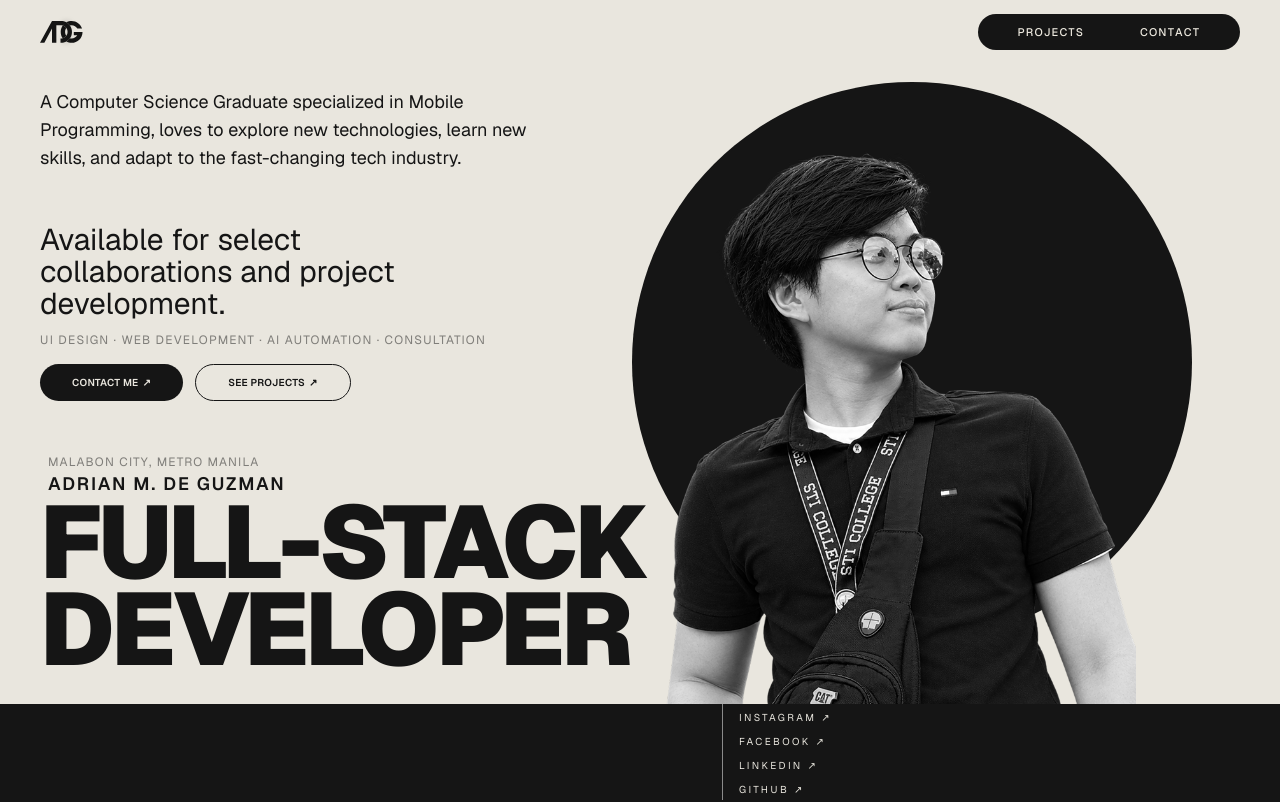
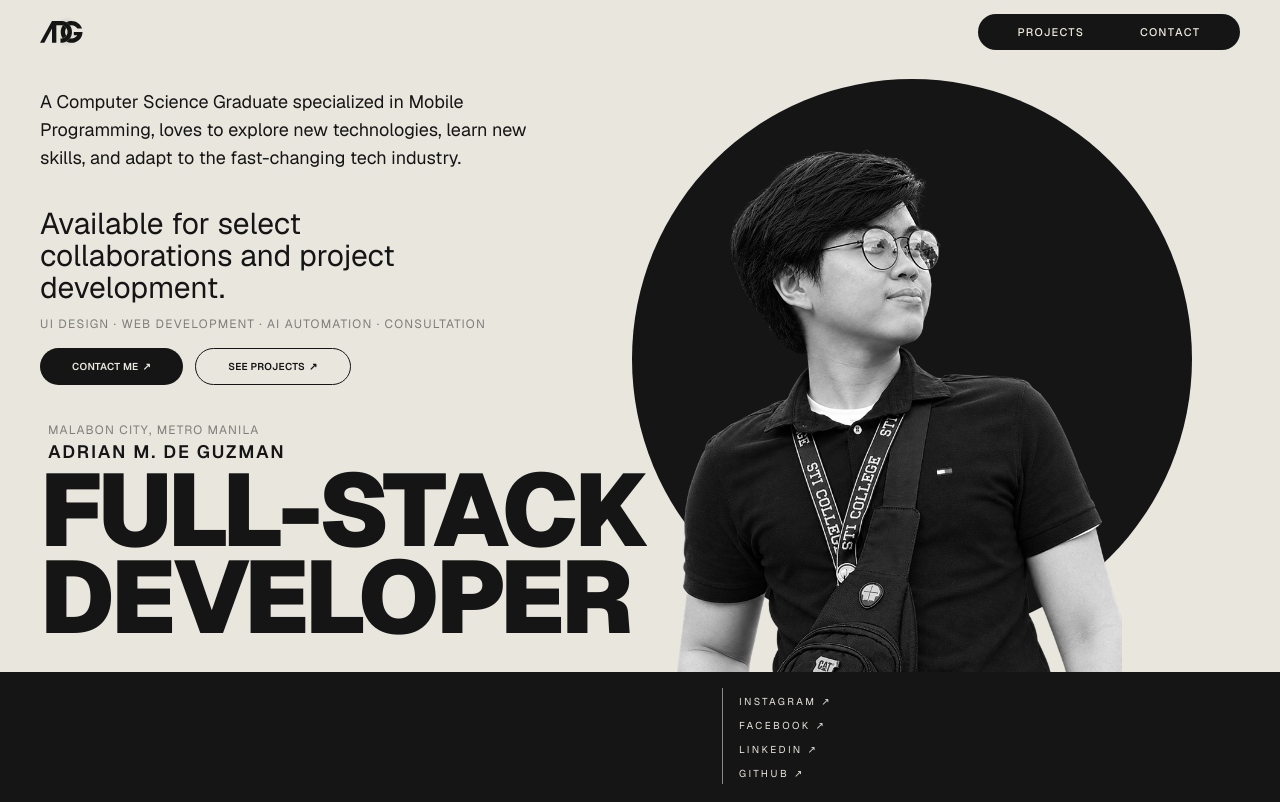
Before and after one commit to SenpaiAdri/portfolio-v3, a Next.js app: page / in a window 1280 px wide. Shown: the top 802 px of the page. Built offline with nearby package versions, Linux system fonts and the light colour scheme.

Commit message:
feat: add link underline offset styling and update SocialBar

```diff
--- a/app/globals.css
+++ b/app/globals.css
@@ -61,6 +61,11 @@ html {
   transition: transform 0.3s cubic-bezier(0.33, 1, 0.68, 1);
 }
 
+/* Nudge the bar below the text box, where text-underline-offset would sit. */
+.link-underline-offset::after {
+  bottom: -4px;
+}
+
 .link-underline:hover::after {
   transform: scaleX(1);
 }
--- a/components/hero/bottom-links.tsx
+++ b/components/hero/bottom-links.tsx
@@ -2,13 +2,13 @@ import { socials } from "@/data/site";
 
 export function SocialBar() {
   return (
-    <div className="z-10 flex h-[12%] items-center justify-end bg-foreground text-[#e9e6de] pr-20 md:pr-[12%] lg:pr-[35%] py-4">
+    <div className="z-10 flex items-center justify-end bg-foreground text-[#e9e6de] pr-20 md:pr-[12%] lg:pr-[35%] py-4">
       <ul className="border-l border-white/50 pl-4">
         {socials.map(({ label, href }) => (
           <li key={label}>
             <a
               href={href}
-              className="text-[10px] tracking-[0.15rem] uppercase hover:underline underline-offset-4 focus-visible:outline-2 focus-visible:outline-offset-4 focus-visible:outline-[#e9e6de]"
+              className="text-[10px] tracking-[0.15rem] uppercase link-underline link-underline-offset focus-visible:outline-2 focus-visible:outline-offset-4 focus-visible:outline-[#e9e6de]"
               target="_blank"
               rel="noopener noreferrer"
             >
```
